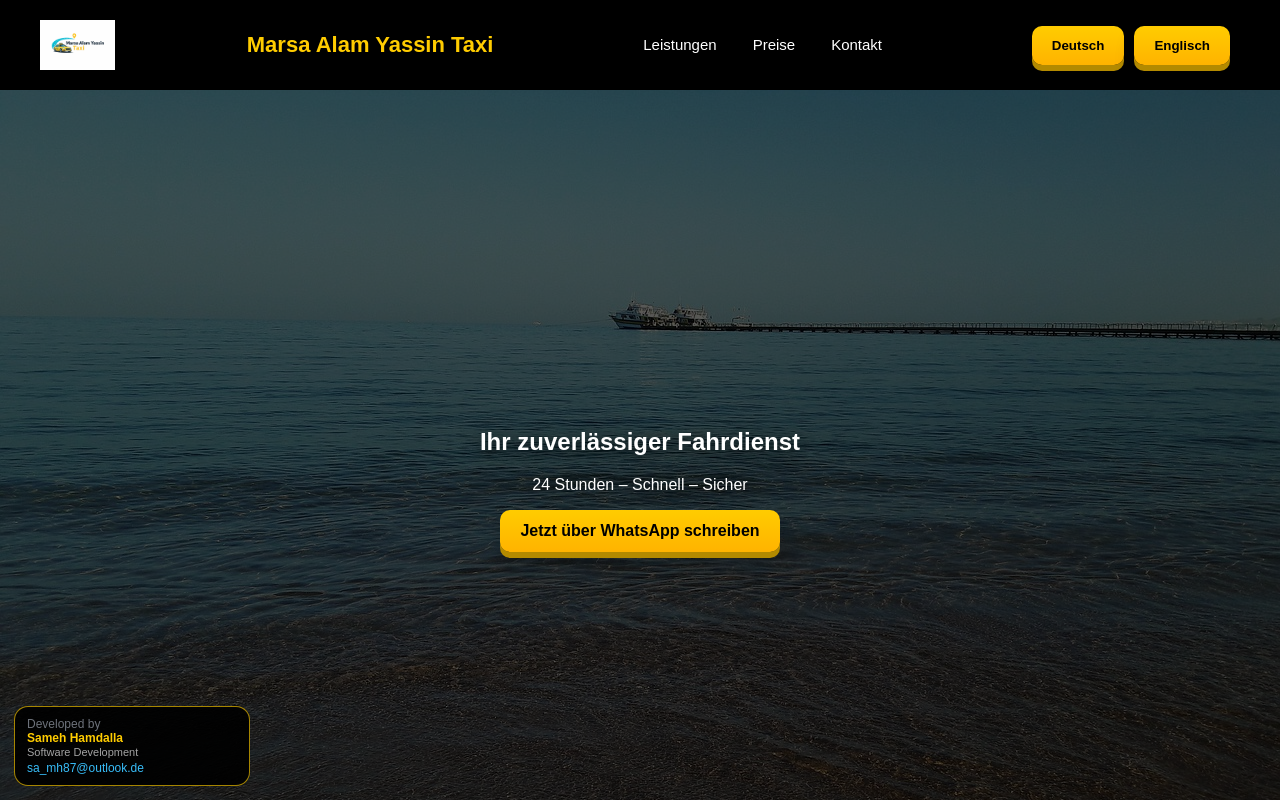
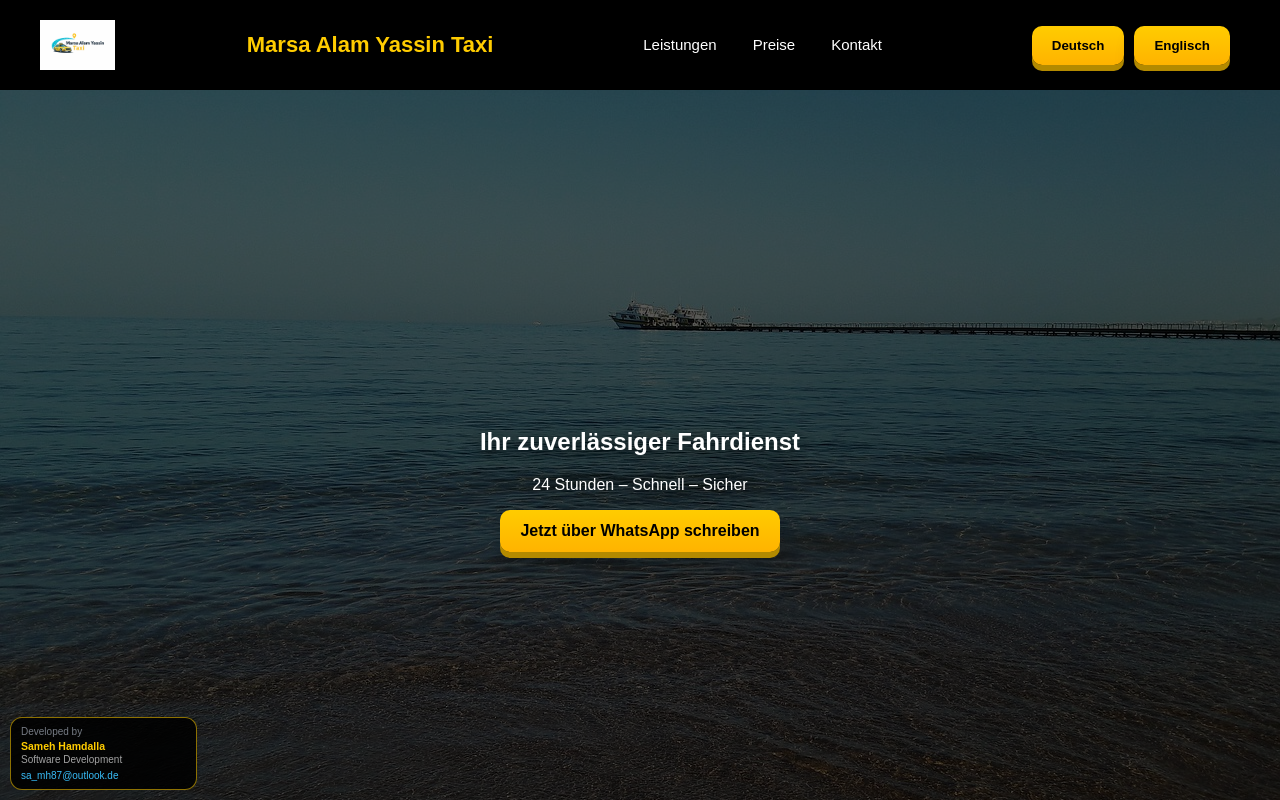
Before and after one commit to Sameh-Hamdalla/Taxi-Firma, a React (Vite) app in the folder marsaalam-yassin-taxi/: page / in a window 1280 px wide. Shown: the top 800 px of the page. Built offline with nearby package versions, Linux system fonts and the light colour scheme.

Commit message:
div-fixed geändert

```diff
--- a/marsaalam-yassin-taxi/src/index.css
+++ b/marsaalam-yassin-taxi/src/index.css
@@ -508,74 +508,63 @@ footer {
 
 .dev-fixed{
   position: fixed;
-  left: 14px;
-  bottom: 14px;
+  left: 10px;
+  bottom: 10px;
 
-  width: 210px;
-  padding: 10px 12px;
+  width: 165px;
+  padding: 8px 10px;
 
-  background: rgba(0,0,0,0.92);
-  border: 1px solid rgba(255,204,0,0.65);
-  border-radius: 14px;
+  background: rgba(0,0,0,0.88);
+  border: 1px solid rgba(255,204,0,0.55);
+  border-radius: 12px;
 
-  font-size: 12px;
-  line-height: 1.2;
+  font-size: 10.5px;
+  line-height: 1.15;
 
-  z-index: 2147483647;
-
-  /* absolut stabil gegen transform-context */
-  transform: none !important;
-  perspective: none !important;
-  filter: none !important;
-
-  isolation: isolate;
-  contain: layout paint;
+  z-index: 999999;
 }
 
+/* Innenabstände entfernen → kein leerer Raum */
 
-/* hover leicht heller */
-.dev-fixed a {
-  pointer-events: auto;
+.dev-fixed *{
+  margin: 0;
+  padding: 0;
 }
 
-.dev-fixed:hover {
-  border-color: rgba(255,204,0,0.7);
+/* Text fein abstimmen */
 
+.dev-fixed-title{
+  color:#9ca3af;
+  font-size:10px;
+  opacity:.75;
 }
 
-
-/* Titel */
-
-.dev-fixed-title {
-  color: #9ca3af;
-  font-size: 12px;
-  opacity: 0.7;
+.dev-fixed-name{
+  color:#ffcc00;
+  font-weight:800;
+  margin-top:2px;
 }
 
-
-/* Name */
-
-.dev-fixed-name {
-  color: #ffcc00;
-  font-weight: 800;
+.dev-fixed-role{
+  color:#a3a3a3;
+  font-size:10px;
+  margin-top:2px;
 }
 
-
-/* Rolle */
-
-.dev-fixed-role {
-  font-size: 11px;
-  color: #a3a3a3;
+.dev-fixed-mail{
+  color:#38bdf8;
+  font-size:10px;
+  margin-top:4px;
+  display:block;
+  text-decoration:none;
 }
 
-
-/* Mail */
-
-.dev-fixed-mail {
-  color: #38bdf8;
-  text-decoration: none;
-  display: block;
-  margin-top: 2px;
+@media (max-width: 600px){
+  .dev-fixed{
+    width: 150px;
+    font-size: 9.5px;
+    padding: 7px 9px;
+  }
 }
 
 .dev-fixed-mail:hover {
```
